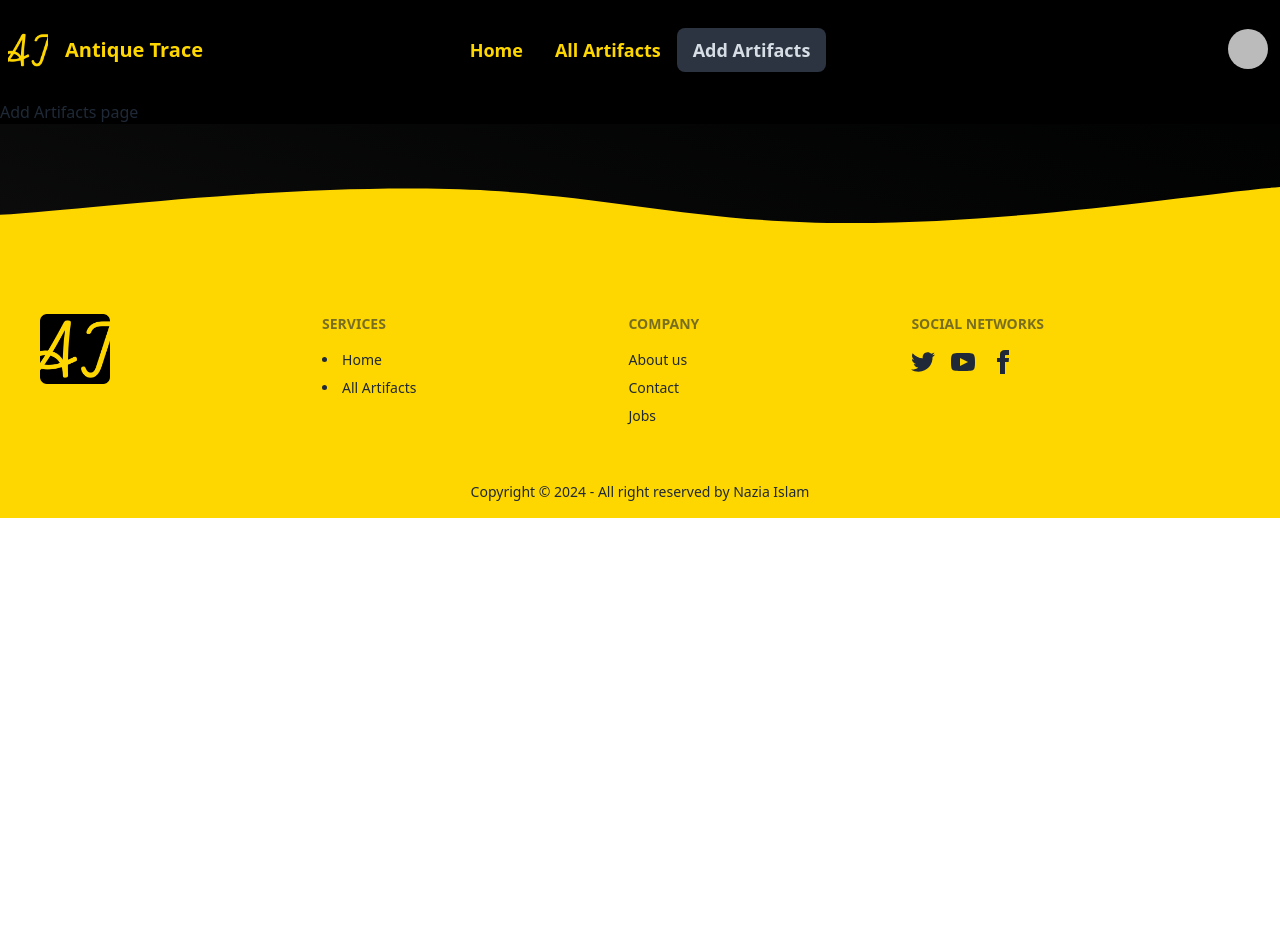
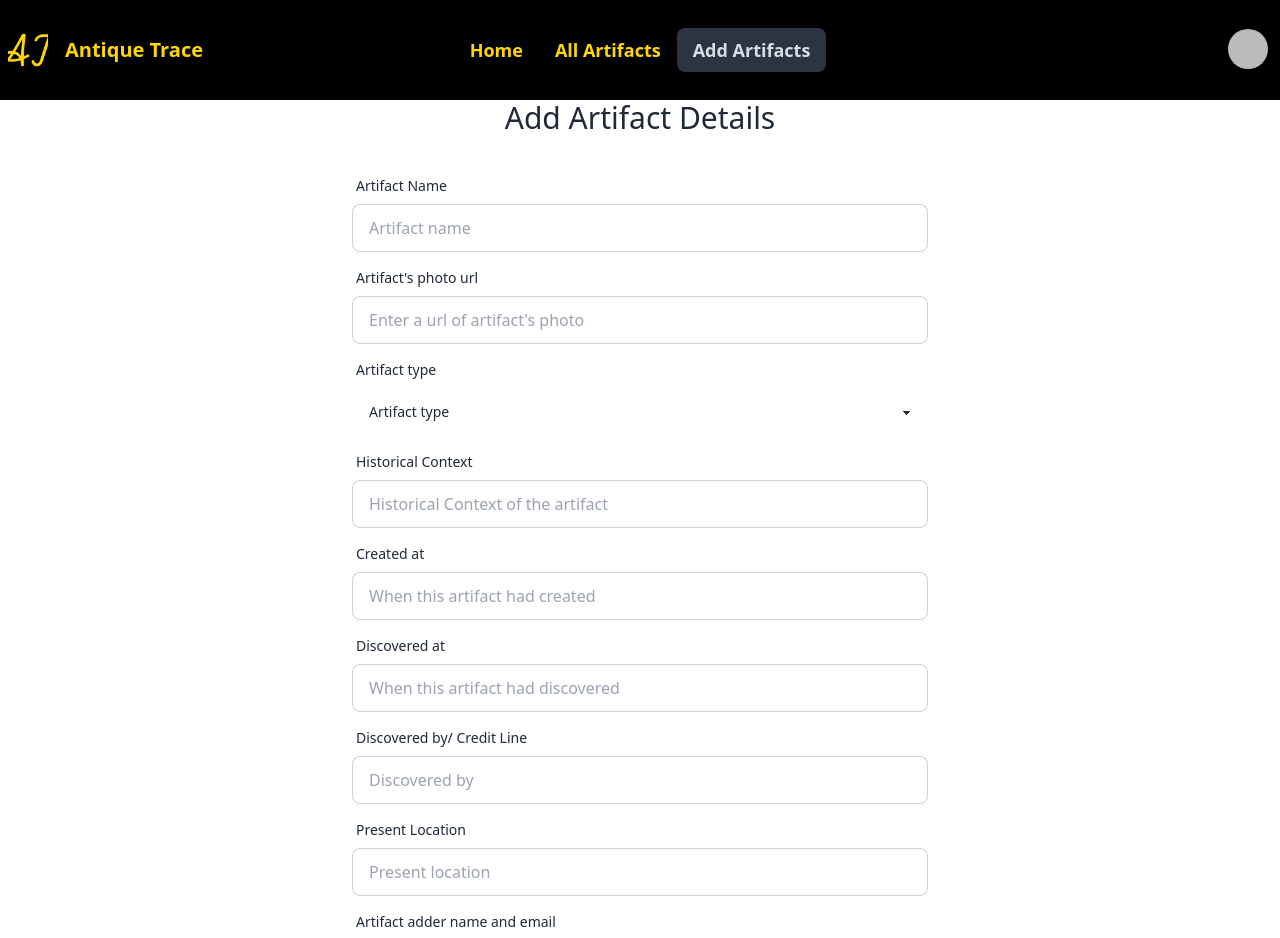
Before and after one commit to NaziaIslam2024/AntiqueTrace, a React (Vite) app: page /addArtifacts in a window 1280 px wide. Shown: the top 938 px of the page. Before the commit the page ends 800 px from the top, so only its background shows below. Built offline with nearby package versions, Linux system fonts and the light colour scheme; no server answers; sample sign-in values are in the browser's storage.

Commit message:
Add artifacts page works successfully

```diff
--- a/package.json
+++ b/package.json
@@ -10,6 +10,7 @@
     "preview": "vite preview"
   },
   "dependencies": {
+    "axios": "^1.7.9",
     "firebase": "^11.1.0",
     "localforage": "^1.10.0",
     "lottie-react": "^2.4.0",
--- a/src/components/Navbar/Navbar.jsx
+++ b/src/components/Navbar/Navbar.jsx
@@ -81,7 +81,8 @@ const Navbar = () => {
                                     <li>
                                         <a className="justify-between">{user.displayName} </a>
                                     </li>
-                                    <li><a href='/addArtifacts'>Add Artifacts</a></li>
+                                    <li><a href='/myArtifacts'>My Artifacts</a></li>
+                                    <li><a href='/likedArtifacts'>Liked Artifacts</a></li>
                                     <li><a onClick={handleSignOut}>Logout</a></li>
                                 </ul>
                             </div>
--- a/src/pages/AddArtifacts/AddArtifacts.jsx
+++ b/src/pages/AddArtifacts/AddArtifacts.jsx
@@ -1,9 +1,112 @@
-import React from 'react';
+import React, { useContext, useState } from 'react';
+import AuthContext from '../../context/AuthContext/AuthContext';
+import axios from 'axios';
 
 const AddArtifacts = () => {
+    const {user} = useContext(AuthContext);
+    const [myFormData, setMyFormData] = useState({});
+    const handleChange = (event) => {
+        setMyFormData({
+          ...myFormData,
+          [event.target.name]: event.target.value,
+        });
+    };
+
+    const handleAddArtifact = async(e) =>{
+        e.preventDefault();
+        const formData = new FormData(e.target);
+        const initialData = Object.fromEntries(formData.entries());
+        console.log(initialData);
+        const {likeCount, ...newArtifact} = initialData;
+        newArtifact.likeCount = 0;
+        console.log(newArtifact);
+        //make a post request
+        const {data} = await axios.post(`${import.meta.env.VITE_API_URL}/add-artifact`, newArtifact)
+        console.log(data);
+    }
     return (
-        <div>
-            Add Artifacts page
+        <div className='bg-white'>
+            <div>
+                <h1 className='text-3xl text-center'>Add Artifact Details</h1>
+            </div>
+            <div>
+                <form onSubmit={handleAddArtifact} className="card-body w-1/2 mx-auto">
+                    {/* Artifact name */}
+                    <div className="form-control">
+                        <label className="label">
+                            <span className="label-text">Artifact Name</span>
+                        </label>
+                        <input name='artifact' type="text" placeholder="Artifact name" className="input input-bordered" required />
+                    </div>
+                    {/* artifact photo url */}
+                    <div className="form-control">
+                        <label className="label">
+                            <span className="label-text">Artifact's photo url</span>
+                        </label>
+                        <input name='photoUrl' type="url" placeholder="Enter a url of artifact's photo" className="input input-bordered" required />
+                    </div>
+                    {/* artifact type */}
+                    <div className="form-control">
+                        <label className="label">
+                            <span className="label-text">Artifact type</span>
+                        </label>
+                        <select name="artifactType" onChange={handleChange} defaultValue="Artifact type" className="select select-ghost w-full">
+                            <option disabled>Artifact type</option>
+                            <option>Tool</option>
+                            <option>Weapon</option>
+                            <option>Document</option>
+                            <option>Writing</option>
+                            <option>Painting</option>
+                        </select>
+                    </div>
+                    {/* Historical Context */}
+                    <div className="form-control">
+                        <label className="label">
+                            <span className="label-text">Historical Context</span>
+                        </label>
+                        <input name='historicalContexte' type="text" placeholder="Historical Context of the artifact" className="input input-bordered" required />
+                    </div>
+                   {/* Created at */}
+                    <div className="form-control">
+                        <label className="label">
+                            <span className="label-text">Created at</span>
+                        </label>
+                        <input name='created' type="text" placeholder="When this artifact had created" className="input input-bordered" required />
+                    </div>
+                    {/* discovered at */}
+                    <div className="form-control">
+                        <label className="label">
+                            <span className="label-text">Discovered at</span>
+                        </label>
+                        <input name='discovered' type="text" placeholder="When this artifact had discovered" className="input input-bordered" min='0' required />
+                    </div>
+                    {/* Discovered By */}
+                    <div className="form-control">
+                        <label className="label">
+                            <span className="label-text">Discovered by/ Credit Line</span>
+                        </label>
+                        <input name='discoveredBy' type="text" placeholder="Discovered by" className="input input-bordered" required />
+                    </div>
+                    {/* Present Location */}
+                    <div className="form-control">
+                        <label className="label">
+                            <span className="label-text">Present Location</span>
+                        </label>
+                        <input name='location' type="text" placeholder="Present location" className="input input-bordered" required />
+                    </div>
+                    {/*  Artifact adder name and email*/}
+                    <div className="form-control">
+                        <label className="label">
+                            <span className="label-text">Artifact adder name and email</span>
+                        </label>
+                        <input name='adderName' type="text" defaultValue={user.displayName} readOnly className="input input-bordered mb-1" required />
+                        <input name='adderEmail' type="email" defaultValue={user.email} readOnly className="input input-bordered" required />
+                    </div>
+                    <div className="form-control mt-6">
+                        <button className="btn bg-[#ffd700]">Add Artifact</button>
+                    </div>
+                </form>
+            </div>
         </div>
     );
 };
--- /dev/null
+++ b/src/pages/LikedArtifacts/LikedArtifacts.jsx
@@ -0,0 +1,11 @@
+import React from 'react';
+
+const LikedArtifacts = () => {
+    return (
+        <div>
+            Liked artifacts page
+        </div>
+    );
+};
+
+export default LikedArtifacts;
```
Also changed, not shown: src/main.jsx (+11 -1 lines), 1 other file (tests, documents, lock files or other folders).
